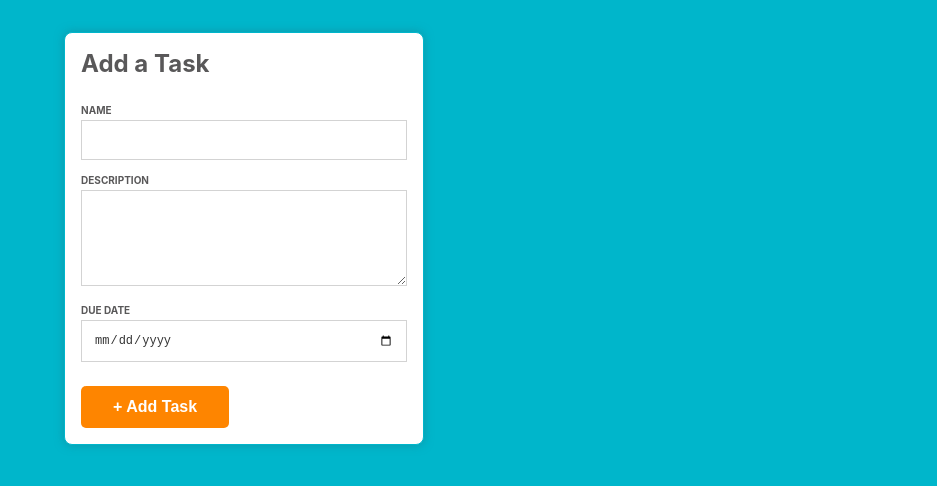
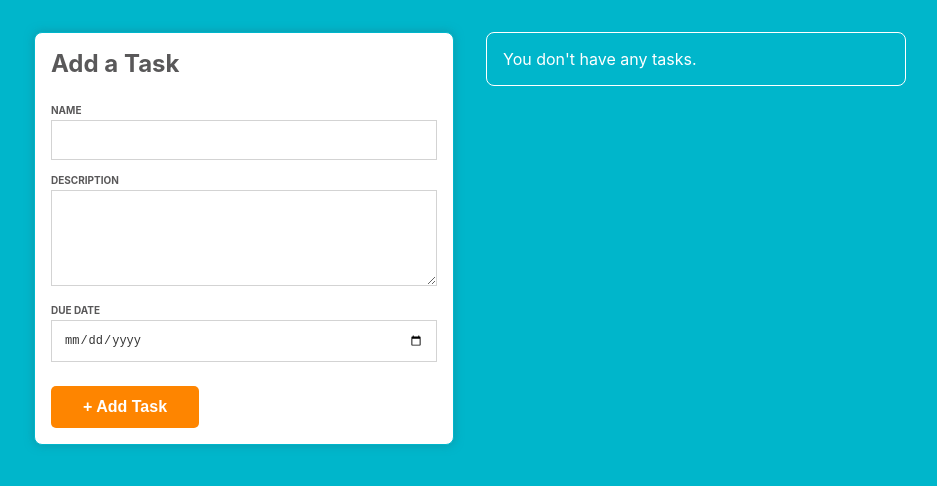
Before and after one commit to jmacaluso711/task-management, a React (Create React App) app: page / in a window 1280 px wide. Shown: the top 486 px of the page, without its empty margins (170-1107 px from the left). Built offline with nearby package versions, Linux system fonts and the light colour scheme.

Commit message:
create the empty messages notifications

```diff
--- a/src/App.js
+++ b/src/App.js
@@ -85,6 +85,11 @@ export default class App extends Component {
   render() {
     const { tasks, filter } = this.state;
     let filteredTasks = tasks;
+    let listEmptyMessage;
+
+    if (filteredTasks.length === 0) {
+      listEmptyMessage = <EmptyMessage>You don't have any tasks.</EmptyMessage>
+    }
 
     /**
      * Update our filteredTasks variable
@@ -98,12 +103,21 @@ export default class App extends Component {
           filteredTasks = tasks.filter(task => {
             return moment(task.dueDate).isSame(today) || moment(task.dueDate).isSame(tomorrow);
           });
+          if (filteredTasks.length === 0) {
+            listEmptyMessage = <EmptyMessage>No tasks due today or tomorrow</EmptyMessage>
+          }
           break;
         case 'complete':
           filteredTasks = tasks.filter(task => task.complete === true);
+          if (filteredTasks.length === 0) {
+            listEmptyMessage = <EmptyMessage>No tasks completed</EmptyMessage>
+          }
           break;
         case 'overdue':
           filteredTasks = tasks.filter(task => moment(task.dueDate).isBefore(today));
+          if (filteredTasks.length === 0) {
+            listEmptyMessage = <EmptyMessage>No tasks overdue</EmptyMessage>
+          }
           break;
         case 'all':
           filteredTasks = tasks;
@@ -162,6 +176,9 @@ export default class App extends Component {
               />
             }
           </FlipMove>
+          <FlipMove leaveAnimation='none' delay={250}>
+            {listEmptyMessage}
+          </FlipMove>
           <TaskList
             tasks={filteredTasks}
             completeTask={this.completeTask}
@@ -176,6 +193,7 @@ export default class App extends Component {
 const FormContainer = styled.section`
   padding: 1rem;
   margin-right: 2rem;
+  width: 420px;
   border-radius: 8px;
   border: 1px solid #00b6cb;
   box-shadow: 0px 0px 10px rgba(24, 130, 145,.6);
@@ -229,7 +247,18 @@ const AddTaskButton = styled.button`
 `;
 
 
+
 const TasksContainer = styled.div`
   width: 80%;
   max-width: 420px;
 `;
+
+const EmptyMessage = styled.h3`
+  color: #fff;
+  font-weight: normal;
+  font-size: 16px;
+  padding: 1rem;
+  margin: 0;
+  border-radius: 8px;
+  border: 1px solid #fff;
+`
```
